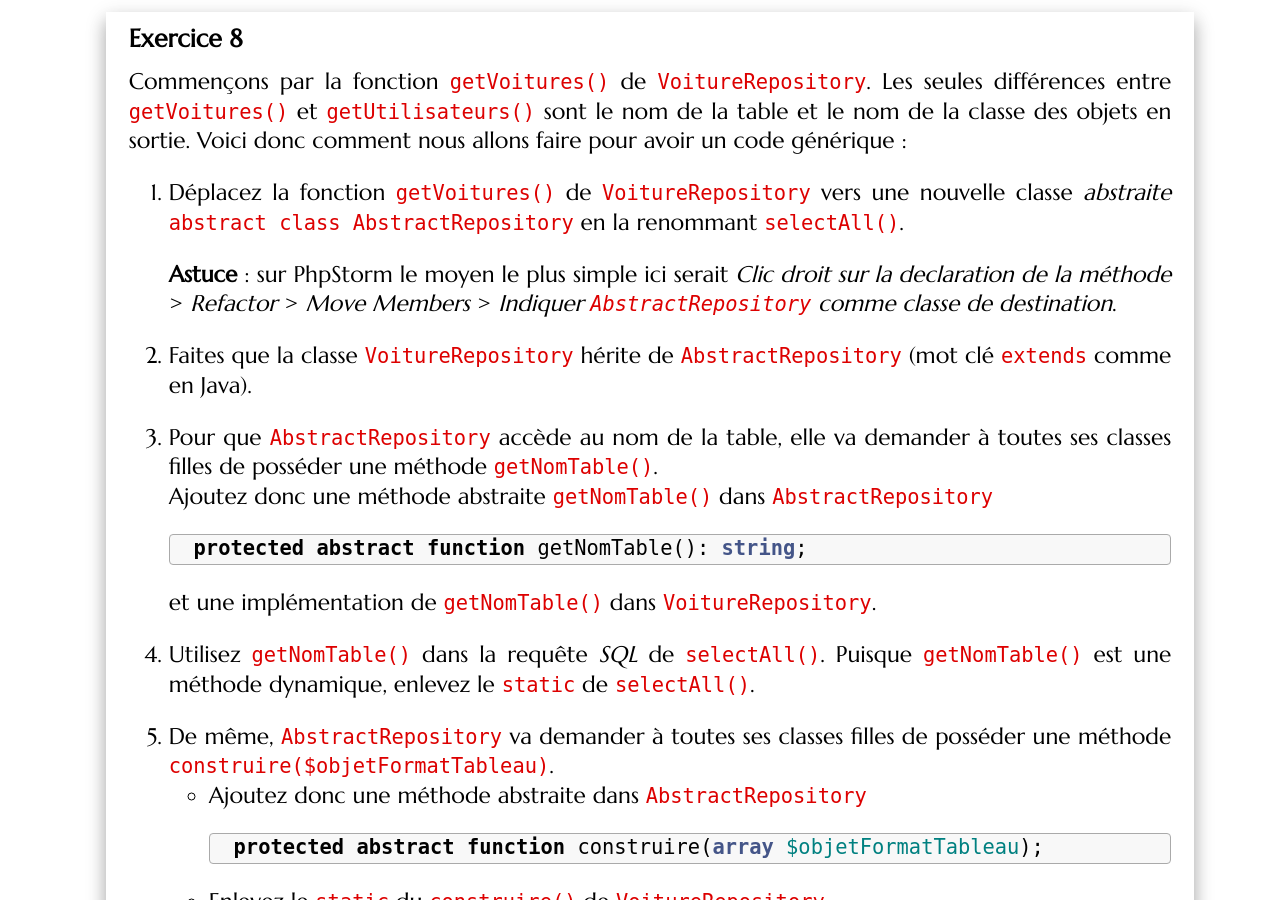
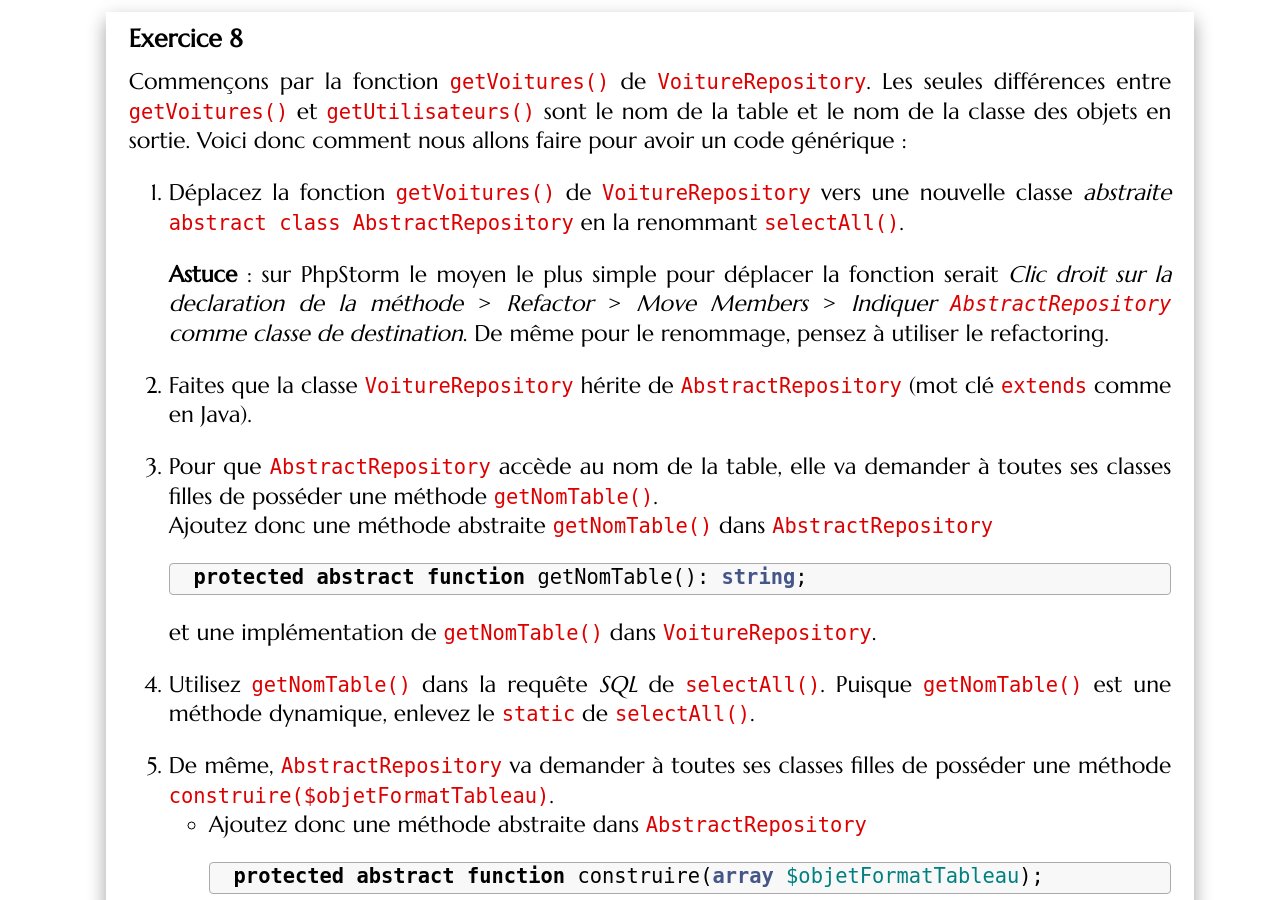
Before and after one commit to romainlebreton/R3.01-DeveloppementWeb, a Jekyll site: the page built from tutorials/tutorial6.md, in a window 1280 px wide and 900 px high, scrolled down 9722 px. Built offline with Jekyll 4.4.1, drawn with Linux system fonts in a browser that asks for light colours; some web fonts are replaced.

Commit message:
refactoring

```diff
--- a/tutorials/tutorial6.md
+++ b/tutorials/tutorial6.md
@@ -430,8 +430,8 @@ faire pour avoir un code générique :
 1. Déplacez la fonction `getVoitures()` de `VoitureRepository` vers une nouvelle
    classe *abstraite* `abstract class AbstractRepository` en la renommant `selectAll()`.
 
-   **Astuce** : sur PhpStorm le moyen le plus simple ici serait *Clic droit sur la declaration de la méthode* >
-   *Refactor* > *Move Members* > *Indiquer `AbstractRepository` comme classe de destination*.
+   **Astuce** : sur PhpStorm le moyen le plus simple pour déplacer la fonction serait *Clic droit sur la declaration de la méthode* >
+   *Refactor* > *Move Members* > *Indiquer `AbstractRepository` comme classe de destination*. De même pour le renommage, pensez à utiliser le refactoring.
 
 1. Faites que la classe `VoitureRepository` hérite de `AbstractRepository` (mot
    clé `extends` comme en Java).
```
